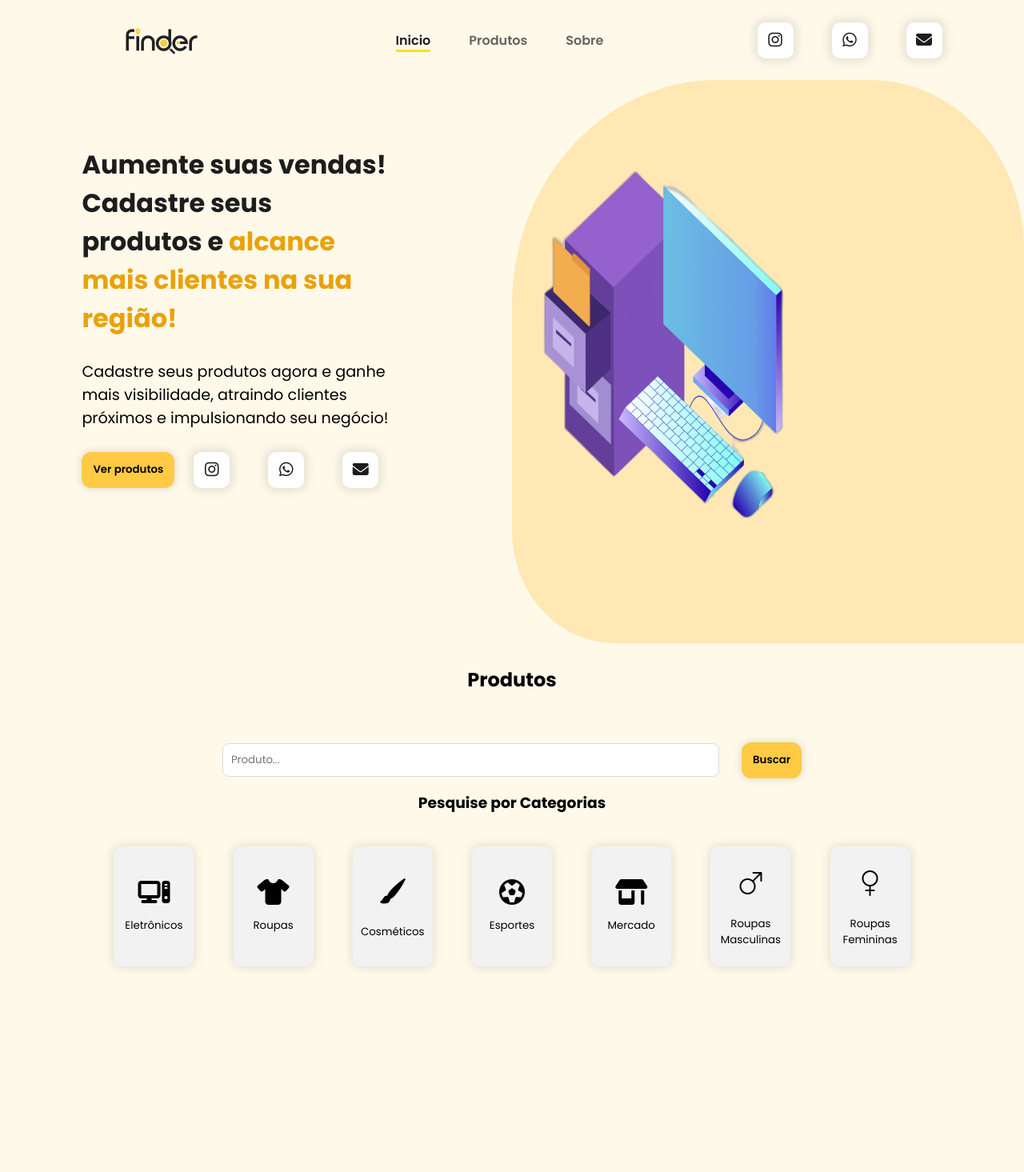
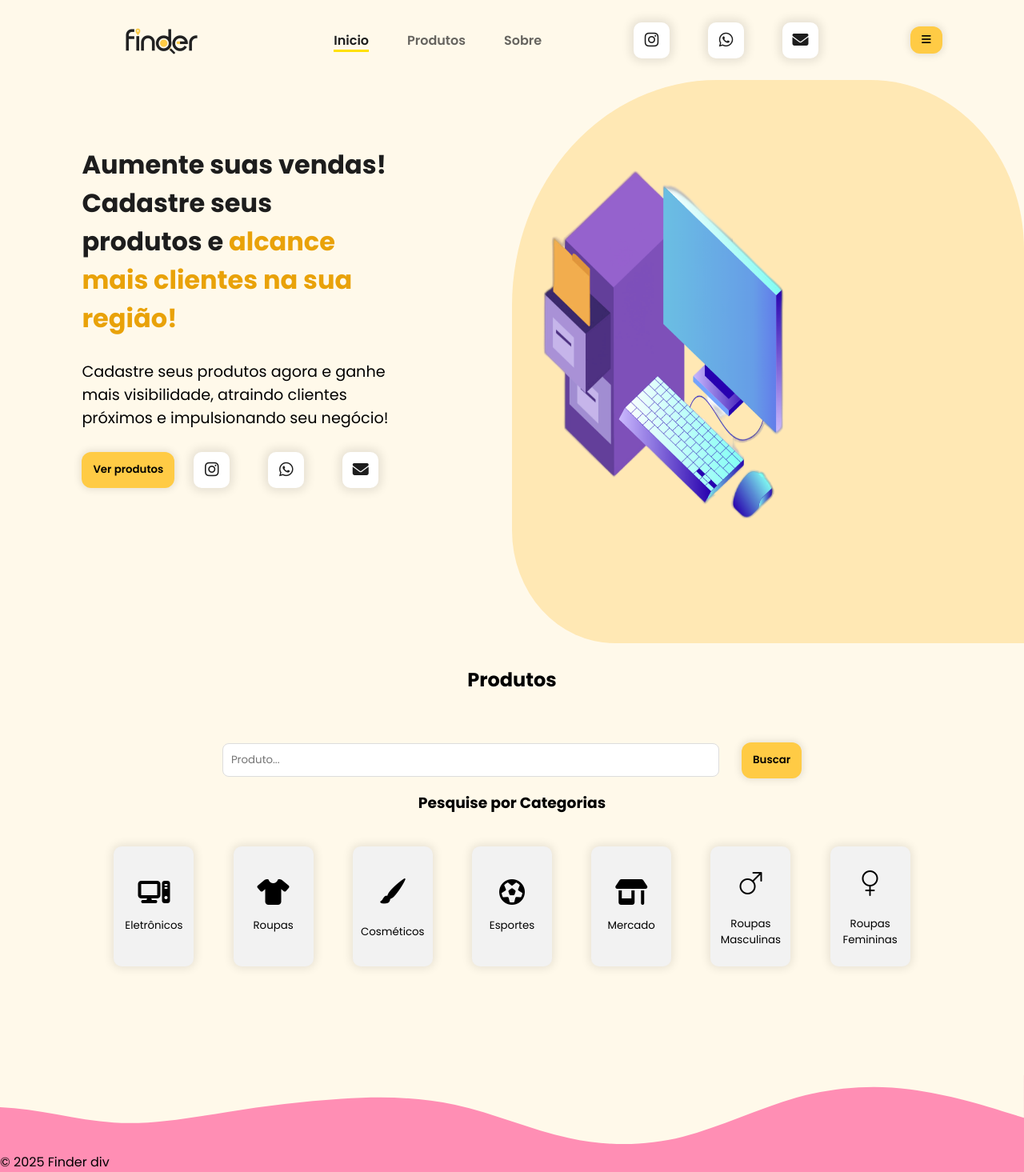
Before and after one commit to CauaHm/Finder.v2, a PHP site: page / in a window 1280 px wide. Shown: the whole page at 80% size. Before the commit the page ends 1210 px from the top, so only its background shows below. Run offline with PHP 8.4, Linux system fonts and the light colour scheme.

Commit message:
importando css

```diff
--- a/index.html
+++ b/index.html
@@ -7,11 +7,8 @@
     <link rel="stylesheet" href="https://cdnjs.cloudflare.com/ajax/libs/font-awesome/6.7.2/css/all.min.css"
         integrity="sha512-Evv84Mr4kqVGRNSgIGL/F/aIDqQb7xQ2vcrdIwxfjThSH8CSR7PBEakCr51Ck+w+/U6swU2Im1vVX0SVk9ABhg=="
         crossorigin="anonymous" referrerpolicy="no-referrer" />
-        <link rel="stylesheet" href="https://cdn.jsdelivr.net/npm/bootstrap-icons@1.11.3/font/bootstrap-icons.min.css">
+    <link rel="stylesheet" href="https://cdn.jsdelivr.net/npm/bootstrap-icons@1.11.3/font/bootstrap-icons.min.css">
     <link rel="stylesheet" href="/src/styles/styles.css">
-    <link rel="stylesheet" href="src/styles/header.css">
-    <link rel="stylesheet" href="src/styles/home.css">
-    <link rel="stylesheet" href="src/styles/products.css">
     <script src="https://cdnjs.cloudflare.com/ajax/libs/jquery/3.7.1/jquery.min.js"
         integrity="sha512-v2CJ7UaYy4JwqLDIrZUI/4hqeoQieOmAZNXBeQyjo21dadnwR+8ZaIJVT8EE2iyI61OV8e6M8PP2/4hpQINQ/g=="
         crossorigin="anonymous" referrerpolicy="no-referrer"></script>
@@ -49,7 +46,7 @@
             <div class="cta">
                 <h1 class="ctaTitle">
                     Aumente suas vendas! Cadastre seus produtos e <span>alcance mais clientes na sua
-                    região!</span>
+                        região!</span>
                 </h1>
                 <p>
                     Cadastre seus produtos agora e ganhe mais
@@ -148,9 +145,18 @@
             </div>
 
         </section>
-
     </main>
 
+    <footer class="rodape">
+        <img src="src/images/wave.svg" alt="">
+        <div class="footer_items">
+            <span class="copy">
+                &copy 2025 Finder
+            </span>
+
+            div
+        </div>
+    </footer>
     <script src="/src/scripts/btnMobile.js"></script>
     <script src="src/scripts/amazon.js"></script>
 </body>
--- /dev/null
+++ b/src/styles/footer.css
@@ -0,0 +1,3 @@
+.rodape {
+    background-color: #ff8eb4;
+}
--- a/src/styles/styles.css
+++ b/src/styles/styles.css
@@ -1,4 +1,8 @@
 @import url('https://fonts.googleapis.com/css2?family=Poppins:ital,wght@0,100;0,200;0,300;0,400;0,500;0,600;0,700;0,800;0,900;1,100;1,200;1,300;1,400;1,500;1,600;1,700;1,800;1,900&display=swap');
+@import url("home.css");
+@import url("footer.css");
+@import url("products.css");
+@import url("header.css");
 * {
     margin: 0;
     padding: 0;
```
Also changed, not shown: src/images/wave.svg (added).
